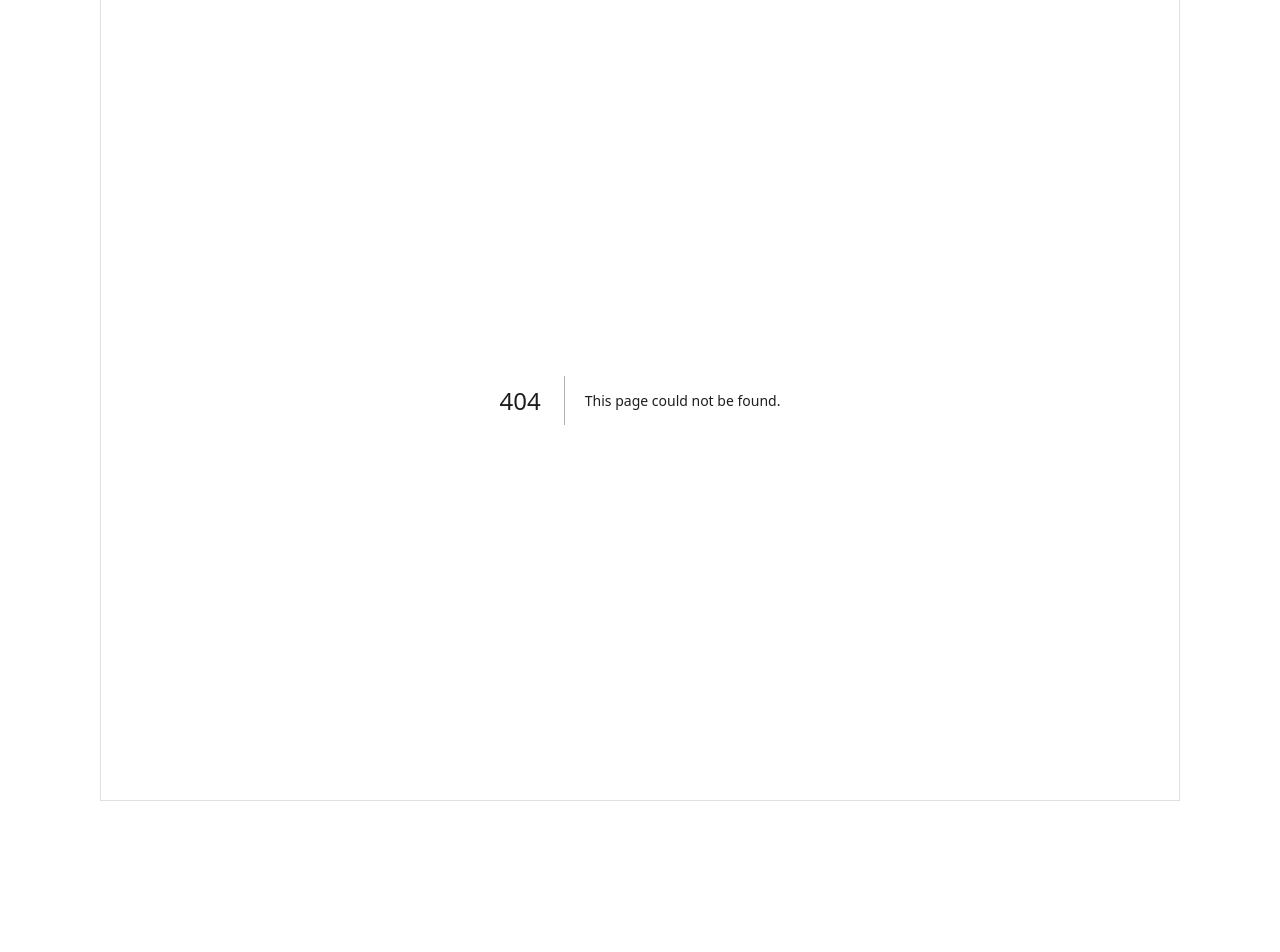
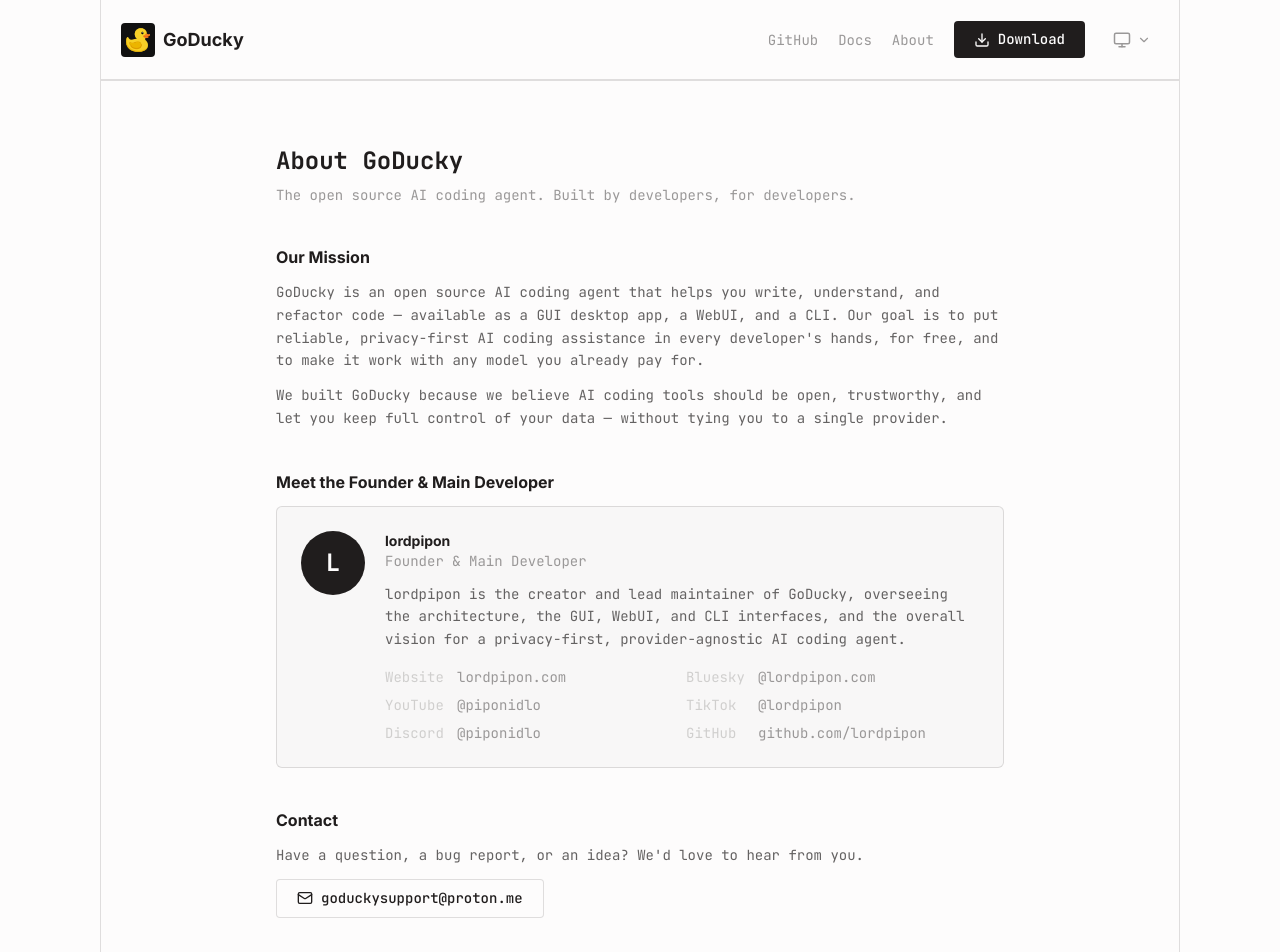
Before and after one commit to Go-Ducky/goducky-website, a Next.js app: page /about in a window 1280 px wide. Before the commit this address had no page. Shown: the top 952 px of the page. Before the commit the page ends 801 px from the top, so only its background shows below. Built offline with nearby package versions, Linux system fonts and the light colour scheme.

Commit message:
Add About page with founder info, fix light mode, add contact email, theme toggle dropdown

```diff
--- /dev/null
+++ b/src/app/about/page.tsx
@@ -0,0 +1,138 @@
+import Header from "@/components/Header";
+import Footer from "@/components/Footer";
+import { Mail } from "lucide-react";
+
+export const metadata = {
+  title: "GoDucky | About",
+};
+
+const socials = [
+  {
+    label: "Website",
+    value: "lordpipon.com",
+    href: "https://lordpipon.com",
+  },
+  {
+    label: "Bluesky",
+    value: "@lordpipon.com",
+    href: "https://bsky.app/profile/lordpipon.com",
+  },
+  {
+    label: "YouTube",
+    value: "@piponidlo",
+    href: "https://youtube.com/@piponidlo",
+  },
+  {
+    label: "TikTok",
+    value: "@lordpipon",
+    href: "https://tiktok.com/@lordpipon",
+  },
+  {
+    label: "Discord",
+    value: "@piponidlo",
+    href: "https://discord.gg/piponidlo",
+  },
+  {
+    label: "GitHub",
+    value: "github.com/lordpipon",
+    href: "https://github.com/lordpipon",
+  },
+];
+
+export default function AboutPage() {
+  return (
+    <>
+      <Header />
+      <main className="section">
+        <div className="max-w-3xl mx-auto px-5">
+          <h1 className="text-2xl font-bold mb-2">About GoDucky</h1>
+          <p className="text-sm text-text-weak mb-10">
+            The open source AI coding agent. Built by developers, for developers.
+          </p>
+
+          <div className="space-y-10">
+            <section>
+              <h2 className="text-base font-bold text-text-strong mb-3 font-sans">
+                Our Mission
+              </h2>
+              <p className="text-sm leading-relaxed mb-3">
+                GoDucky is an open source AI coding agent that helps you write,
+                understand, and refactor code — available as a GUI desktop app,
+                a WebUI, and a CLI. Our goal is to put reliable, privacy-first
+                AI coding assistance in every developer&apos;s hands, for free,
+                and to make it work with any model you already pay for.
+              </p>
+              <p className="text-sm leading-relaxed">
+                We built GoDucky because we believe AI coding tools should be
+                open, trustworthy, and let you keep full control of your data —
+                without tying you to a single provider.
+              </p>
+            </section>
+
+            <section>
+              <h2 className="text-base font-bold text-text-strong mb-3 font-sans">
+                Meet the Founder &amp; Main Developer
+              </h2>
+
+              <div className="flex flex-col sm:flex-row items-start gap-5 p-6 border border-border-weak rounded-md bg-background-weak">
+                <div className="flex items-center justify-center w-16 h-16 rounded-full bg-background-strong text-text-inverted font-bold text-2xl shrink-0">
+                  L
+                </div>
+                <div className="flex-1">
+                  <h3 className="font-bold text-text-strong text-sm font-sans">
+                    lordpipon
+                  </h3>
+                  <p className="text-sm text-text-weak mb-3">
+                    Founder &amp; Main Developer
+                  </p>
+                  <p className="text-sm leading-relaxed mb-4">
+                    lordpipon is the creator and lead maintainer of GoDucky,
+                    overseeing the architecture, the GUI, WebUI, and CLI
+                    interfaces, and the overall vision for a privacy-first,
+                    provider-agnostic AI coding agent.
+                  </p>
+                  <div className="grid grid-cols-1 sm:grid-cols-2 gap-2">
+                    {socials.map((s) => (
+                      <a
+                        key={s.label}
+                        href={s.href}
+                        target="_blank"
+                        rel="noopener noreferrer"
+                        className="flex items-center gap-2 text-sm text-text-weak hover:text-text-strong no-underline transition-colors"
+                      >
+                        <span className="text-text-weaker w-16 shrink-0">
+                          {s.label}
+                        </span>
+                        <span className="truncate">{s.value}</span>
+                      </a>
+                    ))}
+                  </div>
+                </div>
+              </div>
+            </section>
+
+            <section>
+              <h2 className="text-base font-bold text-text-strong mb-3 font-sans">
+                Contact
+              </h2>
+              <p className="text-sm leading-relaxed mb-3">
+                Have a question, a bug report, or an idea? We&apos;d love to
+                hear from you.
+              </p>
+              <div className="flex flex-col gap-2">
+                <a
+                  href="mailto:goduckysupport@proton.me"
+                  className="inline-flex items-center gap-2 text-sm text-text-weak hover:text-text-strong no-underline transition-colors w-fit btn-secondary"
+                >
+                  <Mail size={16} />
+                  goduckysupport@proton.me
+                </a>
+              </div>
+            </section>
+          </div>
+        </div>
+      </main>
+      <Footer />
+    </>
+  );
+}
--- a/src/app/globals.css
+++ b/src/app/globals.css
@@ -36,26 +36,6 @@
   --color-border: hsl(0, 3%, 28%);
   --color-border-weak: hsl(0, 4%, 23%);
   --color-icon: hsl(10, 3%, 43%);
-}
-
-@theme inline {
-  --color-background: var(--color-background);
-  --color-background-weak: var(--color-background-weak);
-  --color-background-weak-hover: var(--color-background-weak-hover);
-  --color-background-strong: var(--color-background-strong);
-  --color-background-strong-hover: var(--color-background-strong-hover);
-  --color-background-interactive: var(--color-background-interactive);
-  --color-background-interactive-weaker: var(--color-background-interactive-weaker);
-  --color-text: var(--color-text);
-  --color-text-weak: var(--color-text-weak);
-  --color-text-weaker: var(--color-text-weaker);
-  --color-text-strong: var(--color-text-strong);
-  --color-text-inverted: var(--color-text-inverted);
-  --color-border: var(--color-border);
-  --color-border-weak: var(--color-border-weak);
-  --color-icon: var(--color-icon);
-  --font-sans: var(--font-geist-sans);
-  --font-mono: var(--font-geist-mono);
 }
 
 html {
--- a/src/app/privacy/page.tsx
+++ b/src/app/privacy/page.tsx
@@ -63,7 +63,7 @@ export default function PrivacyPage() {
             <p>We may need to change this Privacy Policy from time to time. We will alert you of material changes by placing a notice on our website, by sending you an email and/or by some other means.</p>
 
             <h2 className="text-lg font-bold mt-8 mb-4">Contact Us</h2>
-            <p>If you have any questions about this Privacy Policy, please contact us at <a href="mailto:privacy@goducky.dev" className="text-text-weak hover:text-text-strong">privacy@goducky.dev</a>.</p>
+            <p>If you have any questions about this Privacy Policy, please contact us at <a href="mailto:goduckysupport@proton.me" className="text-text-weak hover:text-text-strong">goduckysupport@proton.me</a>.</p>
           </div>
         </div>
       </main>
--- a/src/app/terms/page.tsx
+++ b/src/app/terms/page.tsx
@@ -58,7 +58,7 @@ export default function TermsPage() {
             <p>UNDER NO CIRCUMSTANCES SHALL GO DUCKY BE LIABLE FOR ANY INDIRECT, SPECIAL, INCIDENTAL, PUNITIVE OR CONSEQUENTIAL DAMAGES OF ANY KIND, OR ANY AMOUNT IN EXCESS OF THE GREATER OF $100 OR THE AMOUNTS PAID BY YOU TO GO DUCKY IN THE TWELVE (12) MONTH PERIOD PRECEDING THE APPLICABLE CLAIM.</p>
 
             <h2 className="text-lg font-bold mt-8 mb-4">Contact Us</h2>
-            <p>If you have any questions about these Terms, please contact us at <a href="mailto:legal@goducky.dev" className="text-text-weak hover:text-text-strong">legal@goducky.dev</a>.</p>
+            <p>If you have any questions about these Terms, please contact us at <a href="mailto:goduckysupport@proton.me" className="text-text-weak hover:text-text-strong">goduckysupport@proton.me</a>.</p>
           </div>
         </div>
       </main>
--- a/src/components/FAQ.tsx
+++ b/src/components/FAQ.tsx
@@ -55,32 +55,42 @@ export default function FAQ() {
         <h3 className="text-base font-bold text-text-strong mb-8 font-sans">
           FAQ
         </h3>
-        {faqItems.map((item, index) => (
-          <div key={index} className="mb-6">
+        <div className="divide-y divide-border-weak border-y border-border-weak">
+          {faqItems.map((item, index) => {
+            const isOpen = openIndex === index;
+            return (
+              <div key={index}>
                 <button
-              className="w-full text-left flex items-center justify-between py-2"
-              onClick={() =>
-                setOpenIndex(openIndex === index ? null : index)
-              }
+                  className="w-full flex items-center justify-between gap-4 py-4 text-left"
+                  onClick={() => setOpenIndex(isOpen ? null : index)}
+                  aria-expanded={isOpen}
                 >
-              <span className="font-medium text-text-strong text-sm">
+                  <span className="font-medium text-text-strong text-sm flex-1">
                     {item.question}
                   </span>
-              {openIndex === index ? (
-                <Minus className="w-6 h-6 shrink-0 text-text-weak" />
+                  {isOpen ? (
+                    <Minus className="w-5 h-5 shrink-0 text-text-weak" />
                   ) : (
-                <Plus className="w-6 h-6 shrink-0 text-text-weak" />
+                    <Plus className="w-5 h-5 shrink-0 text-text-weak" />
                   )}
                 </button>
                 <div
-              className={`faq-answer ${openIndex === index ? "open" : ""}`}
+                  className={`grid transition-all duration-300 ease-in-out ${
+                    isOpen
+                      ? "grid-rows-[1fr] opacity-100 pb-4"
+                      : "grid-rows-[0fr] opacity-0"
+                  }`}
                 >
-              <p className="ml-10 mt-1 mb-2 text-text text-sm leading-relaxed">
+                  <div className="overflow-hidden ml-8">
+                    <p className="text-text text-sm leading-relaxed">
                       {item.answer}
                     </p>
                   </div>
                 </div>
-        ))}
+              </div>
+            );
+          })}
+        </div>
       </div>
     </section>
   );
--- a/src/components/Footer.tsx
+++ b/src/components/Footer.tsx
@@ -18,28 +18,38 @@ export default function Footer() {
         >
           Docs
         </Link>
-        <a
-          href="#"
+        <Link
+          href="/about"
           className="flex-1 text-center py-5 text-sm border-l border-border-weak text-text-weak hover:text-text-strong hover:bg-background-weak transition-colors no-underline"
         >
-          Changelog
-        </a>
+          About
+        </Link>
         <a
-          href="#"
+          href="https://discord.gg/piponidlo"
+          target="_blank"
+          rel="noopener noreferrer"
           className="flex-1 text-center py-5 text-sm border-l border-border-weak text-text-weak hover:text-text-strong hover:bg-background-weak transition-colors no-underline"
         >
           Discord
         </a>
         <a
-          href="#"
+          href="https://lordpipon.com"
+          target="_blank"
+          rel="noopener noreferrer"
           className="flex-1 text-center py-5 text-sm border-l border-border-weak text-text-weak hover:text-text-strong hover:bg-background-weak transition-colors no-underline"
         >
-          X
+          Founder
         </a>
       </div>
 
-      <div className="flex items-center justify-between py-5 px-5 text-xs text-text-weak border-t border-border-weak">
+      <div className="flex flex-col sm:flex-row items-center justify-between py-5 px-5 text-xs text-text-weak border-t border-border-weak gap-2">
         <span>©2026 GoDucky</span>
+        <a
+          href="mailto:goduckysupport@proton.me"
+          className="text-text-weak hover:text-text-strong no-underline transition-colors"
+        >
+          Contact: goduckysupport@proton.me
+        </a>
         <div className="flex gap-4">
           <Link
             href="/privacy"
@@ -53,12 +63,12 @@ export default function Footer() {
           >
             Terms
           </Link>
-          <a
-            href="#"
+          <Link
+            href="/about"
             className="text-text-weak hover:text-text-strong no-underline transition-colors"
           >
-            Brand
-          </a>
+            About
+          </Link>
         </div>
       </div>
     </footer>
--- a/src/components/Header.tsx
+++ b/src/components/Header.tsx
@@ -36,6 +36,12 @@ export default function Header() {
         >
           Docs
         </a>
+        <Link
+          href="/about"
+          className="text-sm text-text-weak hover:text-text-strong no-underline"
+        >
+          About
+        </Link>
         <Link
           href="/download"
           className="btn-primary flex items-center gap-2"
@@ -76,6 +82,13 @@ export default function Header() {
             Docs
           </a>
           <Link
+            href="/about"
+            className="text-sm text-text-weak hover:text-text-strong no-underline"
+            onClick={() => setMenuOpen(false)}
+          >
+            About
+          </Link>
+          <Link
             href="/download"
             className="btn-primary flex items-center gap-2 w-fit"
             onClick={() => setMenuOpen(false)}
--- a/src/components/ThemeToggle.tsx
+++ b/src/components/ThemeToggle.tsx
@@ -1,49 +1,101 @@
 "use client";
 
-import { useEffect, useState } from "react";
+import { useEffect, useRef, useState } from "react";
 import { useTheme } from "next-themes";
-import { Sun, Moon, Monitor } from "lucide-react";
+import { Sun, Moon, Monitor, Check, ChevronDown } from "lucide-react";
+
+const modes = [
+  { value: "light", label: "Light", icon: Sun },
+  { value: "dark", label: "Dark", icon: Moon },
+  { value: "system", label: "System", icon: Monitor },
+] as const;
 
 export function ThemeToggle() {
   const { theme, setTheme } = useTheme();
   const [mounted, setMounted] = useState(false);
+  const [open, setOpen] = useState(false);
+  const ref = useRef<HTMLDivElement>(null);
 
   useEffect(() => {
     setMounted(true);
   }, []);
 
+  useEffect(() => {
+    const handleClickOutside = (e: MouseEvent) => {
+      if (ref.current && !ref.current.contains(e.target as Node)) {
+        setOpen(false);
+      }
+    };
+    document.addEventListener("mousedown", handleClickOutside);
+    return () => document.removeEventListener("mousedown", handleClickOutside);
+  }, []);
+
   if (!mounted) {
-    return null;
+    return (
+      <div className="p-2 rounded">
+        <Monitor size={18} className="text-text-weak" />
+      </div>
+    );
   }
 
-  const cycleTheme = () => {
-    if (theme === "light") {
-      setTheme("dark");
-    } else if (theme === "dark") {
-      setTheme("system");
-    } else {
-      setTheme("light");
-    }
-  };
+  const currentTheme =
+    theme === "light"
+      ? modes[0]
+      : theme === "dark"
+        ? modes[1]
+        : modes[2];
 
-  const label =
-    theme === "light"
-      ? "Light theme"
-      : theme === "dark"
-        ? "Dark theme"
-        : "System theme";
+  const CurrentIcon = currentTheme.icon;
 
   return (
-    <button
-      onClick={cycleTheme}
-      className="p-2 rounded no-underline"
-      aria-label={label}
-    >
-      {theme === "light" && <Sun size={18} className="text-amber-500" />}
-      {theme === "dark" && <Moon size={18} className="text-blue-400" />}
-      {theme === "system" && (
-        <Monitor size={18} className="text-text-weak" />
+    <div className="relative" ref={ref}>
+      <button
+        onClick={() => setOpen((o) => !o)}
+        className="flex items-center gap-1.5 p-2 rounded no-underline hover:bg-background-weak transition-colors"
+        aria-label={`Theme: ${currentTheme.label}. Click to change.`}
+        aria-haspopup="listbox"
+        aria-expanded={open}
+      >
+        <CurrentIcon size={18} className="text-text-weak" />
+        <ChevronDown
+          size={14}
+          className={`text-text-weak transition-transform ${
+            open ? "rotate-180" : ""
+          }`}
+        />
+      </button>
+
+      {open && (
+        <div
+          role="listbox"
+          className="absolute right-0 mt-2 w-40 py-1.5 bg-background border border-border rounded-md shadow-lg z-50"
+        >
+          {modes.map((mode) => {
+            const Icon = mode.icon;
+            const isActive = theme === mode.value;
+            return (
+              <button
+                key={mode.value}
+                role="option"
+                aria-selected={isActive}
+                onClick={() => {
+                  setTheme(mode.value);
+                  setOpen(false);
+                }}
+                className={`w-full flex items-center gap-2.5 px-3 py-2 text-sm no-underline transition-colors ${
+                  isActive
+                    ? "text-text-strong bg-background-weak"
+                    : "text-text-weak hover:text-text-strong hover:bg-background-weak"
+                }`}
+              >
+                <Icon size={16} />
+                <span className="flex-1 text-left">{mode.label}</span>
+                {isActive && <Check size={16} className="text-text-strong" />}
+              </button>
+            );
+          })}
+        </div>
       )}
-    </button>
+    </div>
   );
 }
--- a/tailwind.config.js
+++ b/tailwind.config.js
@@ -9,27 +9,26 @@ module.exports = {
   theme: {
     extend: {
       colors: {
-        background: "var(--background)",
-        foreground: "var(--foreground)",
-        card: "var(--card)",
-        "card-foreground": "var(--card-foreground)",
-        primary: "var(--primary)",
-        "primary-foreground": "var(--primary-foreground)",
-        secondary: "var(--secondary)",
-        "secondary-foreground": "var(--secondary-foreground)",
-        muted: "var(--muted)",
-        "muted-foreground": "var(--muted-foreground)",
-        border: "var(--border)",
-        ring: "var(--ring)",
+        background: "var(--color-background)",
+        "background-weak": "var(--color-background-weak)",
+        "background-weak-hover": "var(--color-background-weak-hover)",
+        "background-strong": "var(--color-background-strong)",
+        "background-strong-hover": "var(--color-background-strong-hover)",
+        "background-interactive": "var(--color-background-interactive)",
+        "background-interactive-weaker":
+          "var(--color-background-interactive-weaker)",
+        text: "var(--color-text)",
+        "text-weak": "var(--color-text-weak)",
+        "text-weaker": "var(--color-text-weaker)",
+        "text-strong": "var(--color-text-strong)",
+        "text-inverted": "var(--color-text-inverted)",
+        border: "var(--color-border)",
+        "border-weak": "var(--color-border-weak)",
+        icon: "var(--color-icon)",
       },
       fontFamily: {
-        sans: ["var(--font-inter)"],
-        mono: ["var(--font-jetbrains-mono)"],
-      },
-      borderRadius: {
-        lg: "var(--radius)",
-        md: "calc(var(--radius) - 2px)",
-        sm: "calc(var(--radius) - 4px)",
+        sans: ["var(--font-geist-sans)", "Arial", "sans-serif"],
+        mono: ["var(--font-geist-mono)", "monospace"],
       },
     },
   },
```
Also changed, not shown: 1 other file (tests, documents, lock files or other folders). Lines whose indentation alone changed are shown as unchanged.
